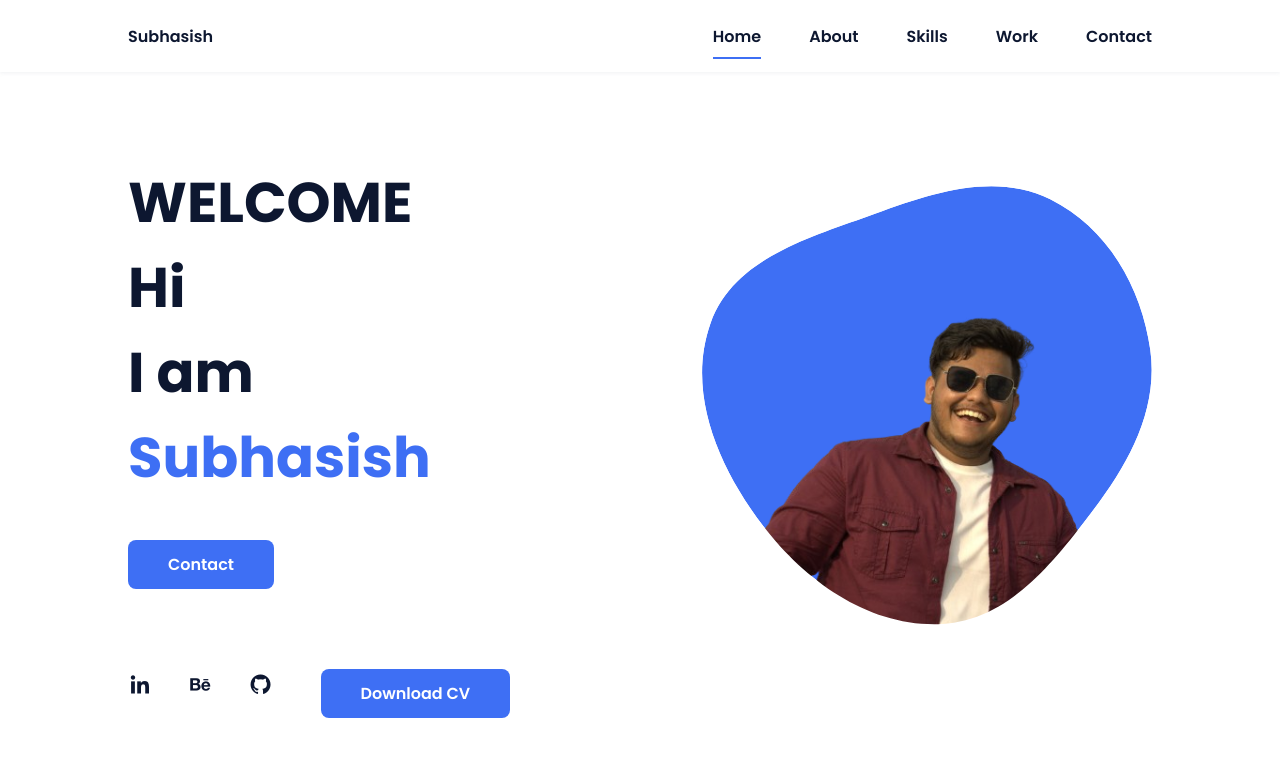
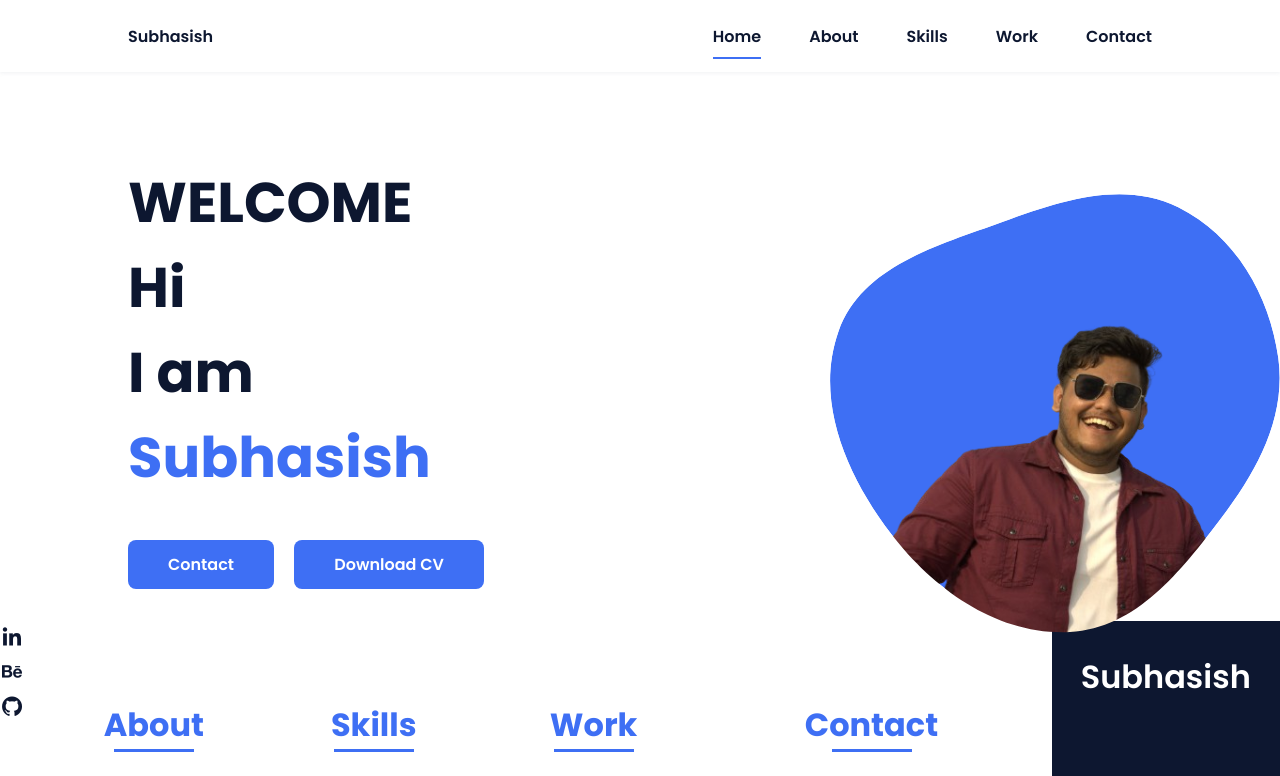
Before and after one commit to sahoo1924/Portfolio, a plain HTML site: page index.html in a window 1280 px wide. Shown: the top 776 px of the page. Drawn offline with nearby package versions, Linux system fonts and the light colour scheme.

Commit message:
Update index.html

```diff
--- a/index.html
+++ b/index.html
@@ -61,8 +61,12 @@ height="0" width="0" style="display:none;visibility:hidden"></iframe></noscript>
   <div class="home__data">
     <h1 class="home__title">WELCOME <br>Hi<br>I am <br><span class="home__title-color">Subhasish</span></h1>
 
+    <div class="home__buttons">
       <a href="#contact" class="button">Contact</a>
+      <a download href="assets/Reesume.pdf" class="button home__resume-btn">Download CV</a>
     </div>
+  </div>
+</section>
 
                 <div class="home__social">
   <div class="home__social-icons">
@@ -70,8 +74,7 @@ height="0" width="0" style="display:none;visibility:hidden"></iframe></noscript>
     <a href="https://www.behance.net/rhlsahoo" class="home__social-icon"><i class='bx bxl-behance'></i></a>
     <a href="https://github.com/sahoo1924" class="home__social-icon"><i class='bx bxl-github'></i></a>
   </div>
-  <a download href="assets/Reesume.pdf" class="button home__resume-btn">Download CV</a>
-</div>
+
 
 
                 <div class="home__img">
```
Lines whose indentation alone changed are shown as unchanged.
